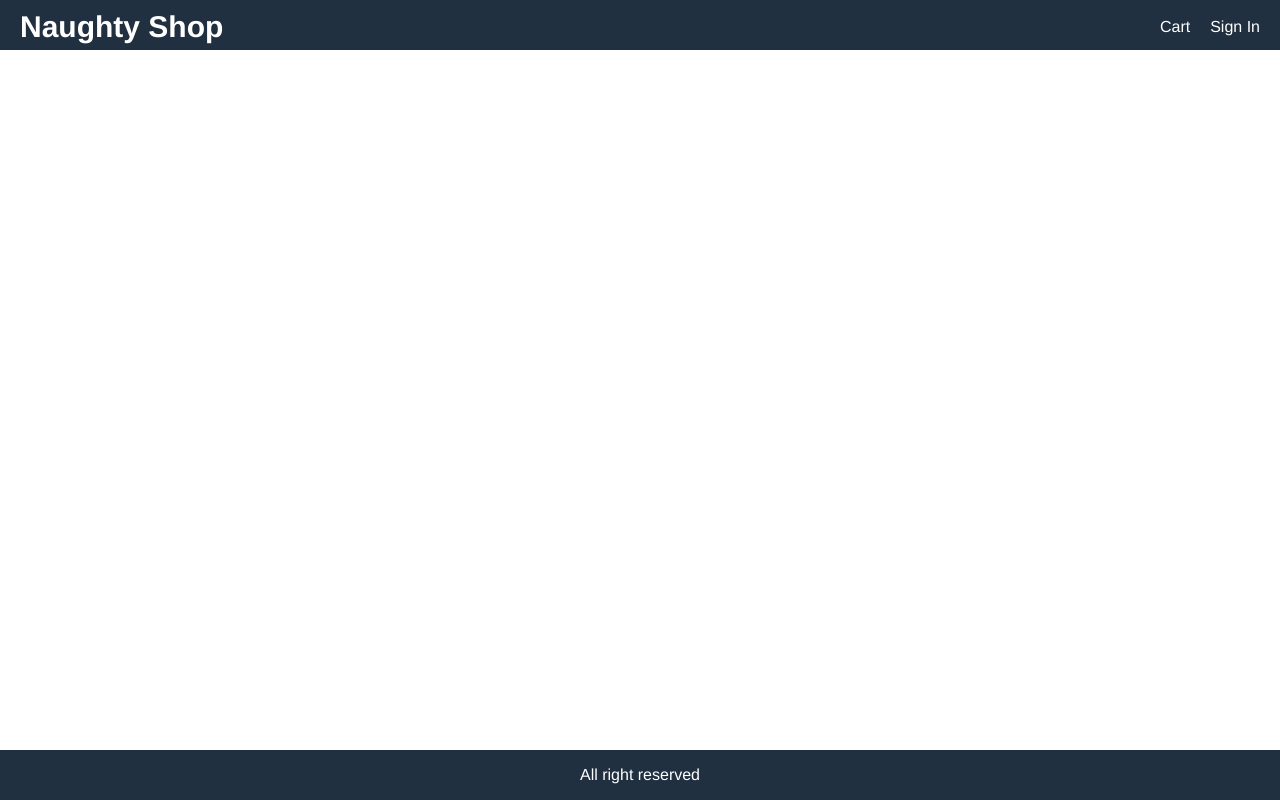
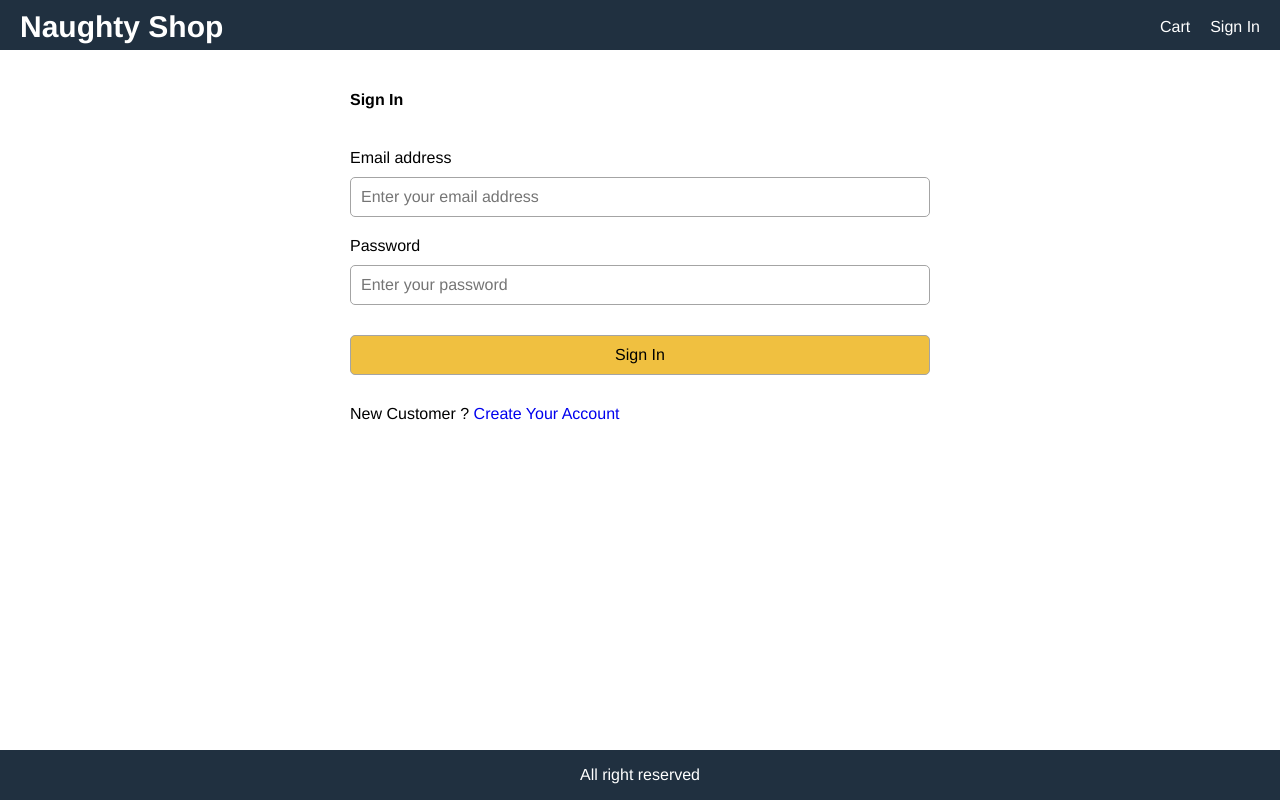
Before and after one commit to jsidd06/NaughtyShop, a React (Create React App) app in the folder fronted/: page /signin in a window 1280 px wide. Built offline with nearby package versions, Linux system fonts and the light colour scheme.

Commit message:
some changes in apps.js or style.css and create a new file signin screen

```diff
--- a/fronted/src/App.jsx
+++ b/fronted/src/App.jsx
@@ -6,6 +6,7 @@
 import RedirectProductScreen from "./views/RedirectProductScreen/RedirectProductScreen";
 import CartScreen from "./views/CartScreen/CartScreen";
 import { useSelector } from "react-redux";
+import SigninScreen from "./views/SigninScreen/SigninScreen";
 
 function App() {
   const cart = useSelector((state) => state.cart)
@@ -33,6 +34,7 @@
         <Route path="/" exact component={HomeScreen}></Route>
         <Route path="/products/:id" component={RedirectProductScreen}></Route>
         <Route path="/cart/:id?" component={CartScreen}></Route>
+        <Route path="/signin" component={SigninScreen}></Route>
       </main>
       <footer className="row center">All right reserved</footer>
     </div>
--- a/fronted/src/style.css
+++ b/fronted/src/style.css
@@ -192,3 +192,17 @@
   background-color: #c9c9da;
   color: #df1a1ae0;
 }
+/* signin form */
+.form{
+  max-width:60rem;
+  margin: 0 auto;
+}
+.form > div{
+  display:flex;
+  flex-direction:column;
+  margin: 1rem;
+}
+.form label{
+  margin:1rem 0;
+  display:block;
+}
--- /dev/null
+++ b/fronted/src/views/SigninScreen/SigninScreen.jsx
@@ -0,0 +1,51 @@
+import React, { useState } from "react";
+import {Link} from "react-router-dom"
+
+function SigninScreen() {
+    const [email,setEmail] = useState('')
+    const [password,setPassword] = useState('')
+    const submitHandler = (e) => {
+        e.preventDefault();
+    }
+  return (
+    <div>
+      <form className="form" onSubmit={submitHandler}>
+        <div>
+          <h1>Sign In</h1>
+        </div>
+        <div>
+          <label htmlFor="email">Email address</label>
+          <input
+            type="email"
+            id="email"
+            placeholder="Enter your email address"
+            required
+            onChange={(e) => setEmail(e.target.value)}
+          ></input>
+        </div>
+        <div>
+          <label htmlFor="password">Password</label>
+          <input
+            type="password"
+            id="password"
+            placeholder="Enter your password"
+            required
+            onChange={(e) => setPassword(e.target.value)}
+          ></input>
+        </div>
+        <div>
+            <label />
+            <button className="primary" type="submit" >Sign In</button>
+        </div>
+        <div>
+            <label />
+            <div>
+                New Customer ? <Link to="/register">Create Your Account</Link>
+            </div>
+        </div>
+      </form>
+    </div>
+  );
+}
+
+export default SigninScreen;
```
